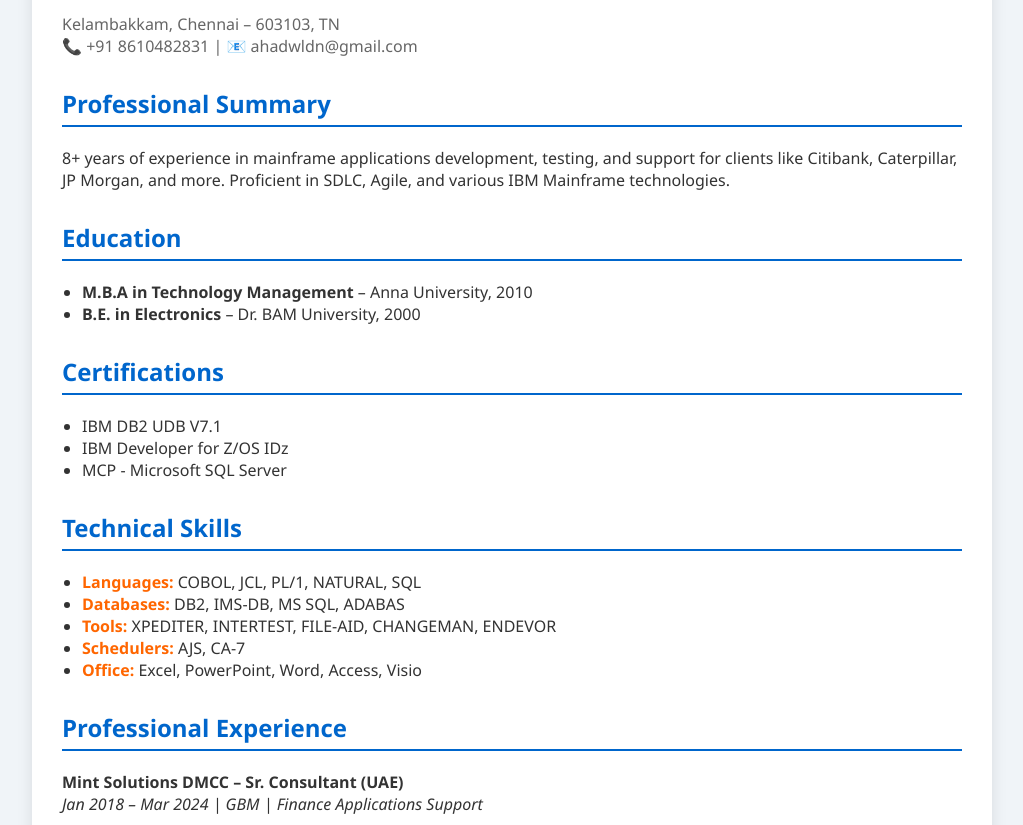
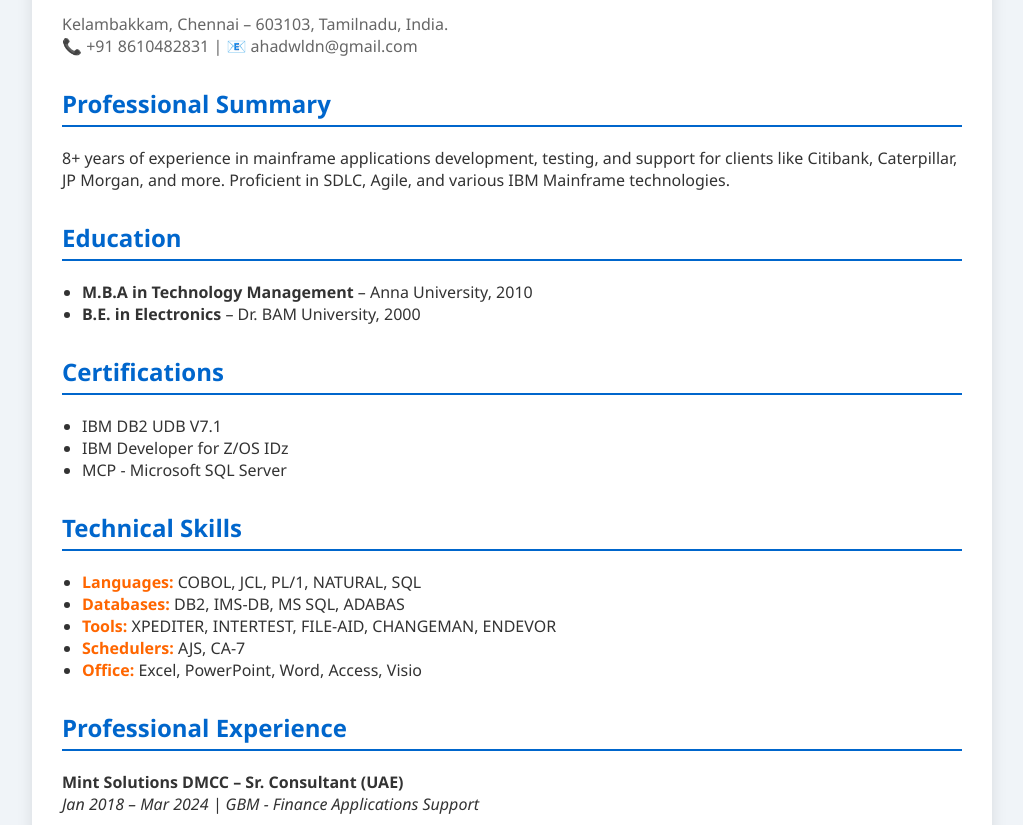
Before and after one commit to ahadwldn/resume, a plain HTML site: page index.html in a window 1280 px wide. Shown: the part 127-952 px from the top of the page, without its empty margins (128-1151 px from the left). Drawn offline with Linux system fonts and the light colour scheme.

Commit message:
Update index.html

```diff
--- a/index.html
+++ b/index.html
@@ -51,7 +51,7 @@
 <body>
   <div class="container">
     <h1>Abdul Ahad M</h1>
-    <p class="info">Kelambakkam, Chennai – 603103, TN<br>
+    <p class="info">Kelambakkam, Chennai – 603103, Tamilnadu, India.<br>
     📞 +91 8610482831 | 📧 ahadwldn@gmail.com</p>
 
     <h2>Professional Summary</h2>
@@ -83,7 +83,7 @@
 
     <div class="project">
       <strong>Mint Solutions DMCC – Sr. Consultant (UAE)</strong><br>
-      <em>Jan 2018 – Mar 2024 | GBM | Finance Applications Support</em>
+      <em>Jan 2018 – Mar 2024 | GBM - Finance Applications Support</em>
       <ul>
         <li>Worked on ASLS – Automated Ledger System</li>
         <li>Enhanced systems like SCP for employee earnings</li>
```
